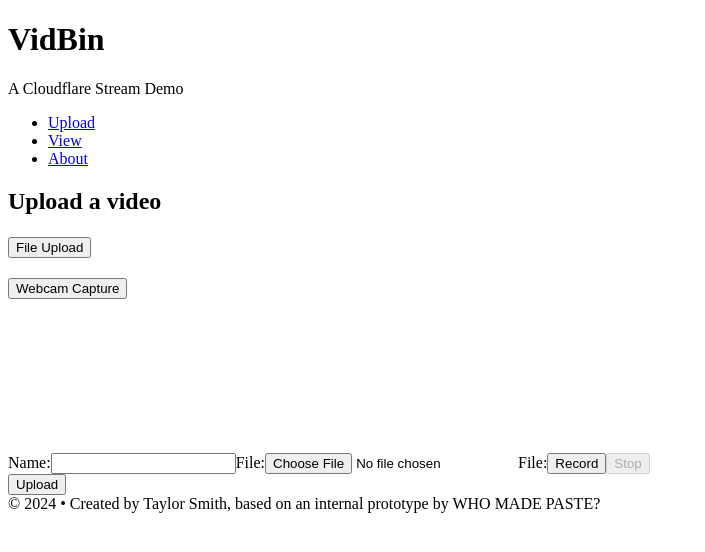
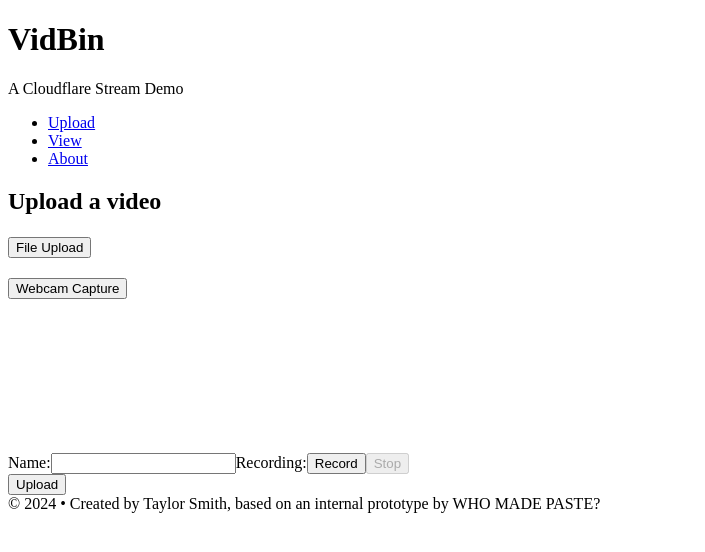
Before and after one commit to tsmith512/vidbin, a Next.js app: page / in a window 1280 px wide. Both pictures are taken after a click on the button "Webcam Capture". Shown: the top 552 px of the page, without its empty margins (0-705 px from the left). Built offline with nearby package versions, Linux system fonts and the light colour scheme; no server answers.

Commit message:
Remove extra file field on the webcam form

```diff
--- a/src/components/WebcamForm.tsx
+++ b/src/components/WebcamForm.tsx
@@ -110,11 +110,7 @@
         <input ref={nameField} type="text" name="name" id="nameInput" />
       </label>
       <label>
-        <span>File:</span>
-        <input type="file" name="file" id="fileInput" />
-      </label>
-      <label>
-        <span>File:</span>
+        <span>Recording:</span>
         <button onClick={startRecording} disabled={recording}>
           Record
         </button>
```
